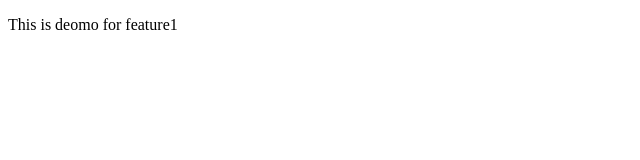
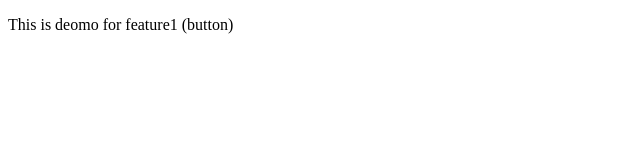
Before and after one commit to Jitender2003/practice-repo, a plain HTML site: page index.html in a window 1280 px wide. Shown: the full height of the page, 0-640 px from the left. Drawn offline with Linux system fonts and the light colour scheme.

```diff
--- a/index.html
+++ b/index.html
@@ -6,7 +6,7 @@
     <title>Repo-Practice</title>
 </head>
 <body>
-    <p class="author">This is deomo for feature1</p>
+    <p class="author">This is deomo for feature1 (button)</p>
 
 </body>
 </html>
```
